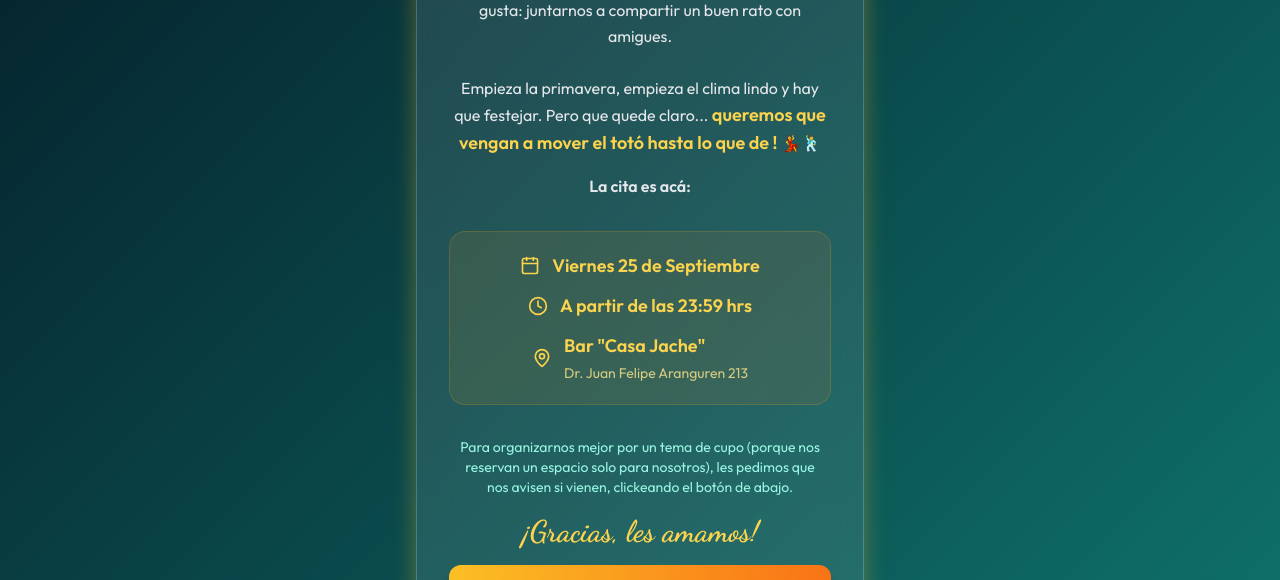
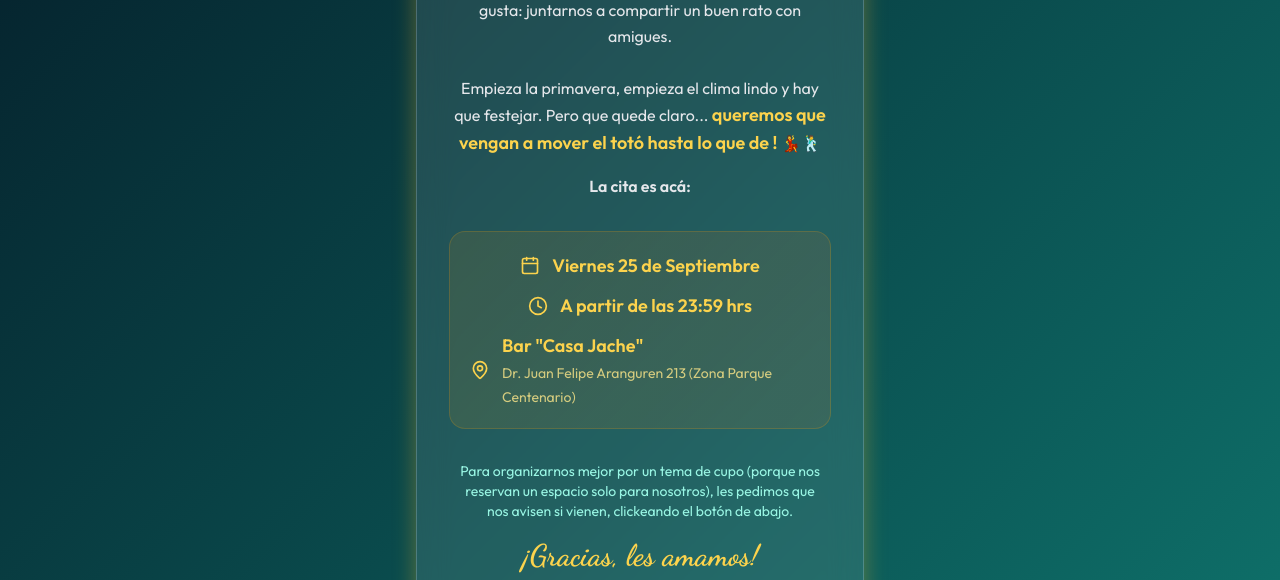
Before and after one commit to javierfiorillo-jif/cumple-Andu-y-Javi, a plain HTML site: page index.html in a window 1280 px wide. Shown: the part 825-1405 px from the top of the page. Drawn offline with nearby package versions, Linux system fonts and the light colour scheme.

Commit message:
Update index.html

```diff
--- a/index.html
+++ b/index.html
@@ -134,7 +134,7 @@
                 <i data-lucide="map-pin" class="w-5 h-5 flex-shrink-0"></i>
                 <div class="text-left">
                     <span class="font-semibold block text-lg">Bar "Casa Jache"</span>
-                    <span class="text-sm text-amber-200/80">Dr. Juan Felipe Aranguren 213</span>
+                    <span class="text-sm text-amber-200/80">Dr. Juan Felipe Aranguren 213 (Zona Parque Centenario) </span>
                 </div>
             </div>
         </div>
```
